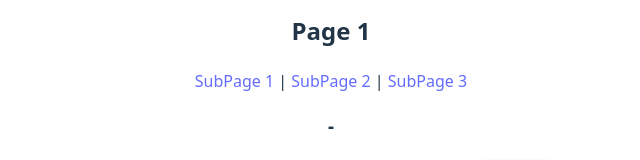
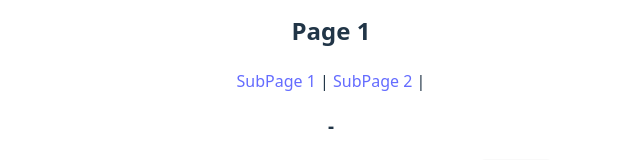
Before and after one commit to PiekharievaK/changelog-test, a React (Vite) app: page /1 in a window 1280 px wide. Shown: the part 268-428 px from the top of the page, without its empty margins (309-949 px from the left). Built offline with nearby package versions, Linux system fonts and the light colour scheme.

Commit message:
feat(V-234): some changes

```diff
--- a/src/pages/page1/Page1.jsx
+++ b/src/pages/page1/Page1.jsx
@@ -14,7 +14,7 @@ export const AddPage = () => {
             <nav>
                 <Link to="1">SubPage 1</Link> |{" "}
                 <Link to="2">SubPage 2</Link> |{" "}
-                <Link to="3">SubPage 3</Link>
+                {/*<Link to="3">SubPage 3</Link>*/}
             </nav>
 
             <div>
```
